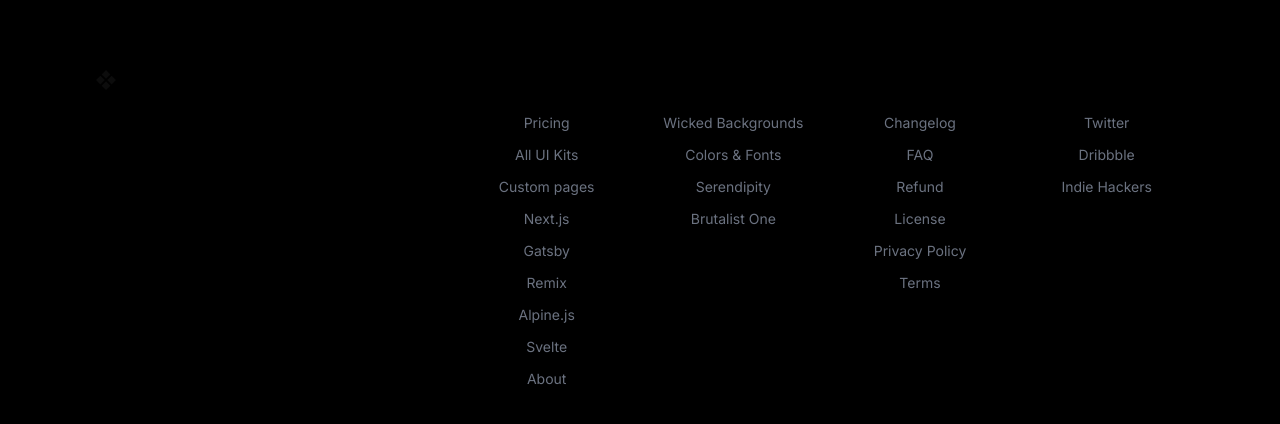
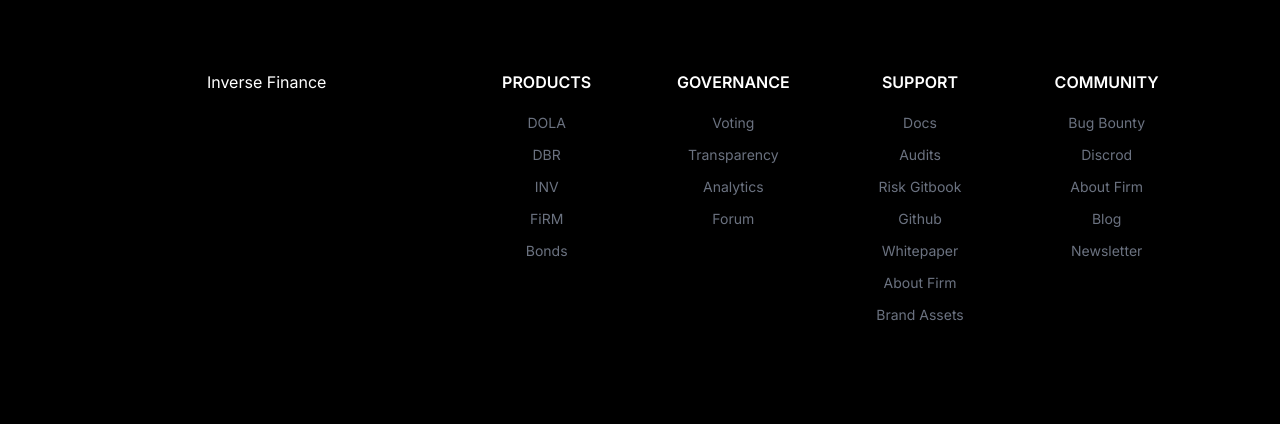
Before and after one commit to Tokenauts/inverse, a Next.js app: page / in a window 1280 px wide. Shown: the part 6458-6882 px from the top of the page. Built offline with nearby package versions, Linux system fonts and the light colour scheme.

Commit message:
update in footer and bug bounty components

```diff
--- a/components/Footer.tsx
+++ b/components/Footer.tsx
@@ -4,34 +4,15 @@
   return (
     <div>
       <footer className="" aria-labelledby="footer-heading">
-        <h2 id="footer-heading" className="sr-only">
-          Footer
-        </h2>
         <div className="px-4 py-12 mx-auto max-w-7xl sm:px-6 lg:px-16">
           <div className="xl:grid xl:grid-cols-3 xl:gap-8">
-            <div className="text-white xl:col-span-1">
-              <a
-                href="/"
-                className="text-lg font-bold tracking-tighter text-white transition duration-500 ease-in-out transform tracking-relaxed lg:pr-8"
-              >
-                <svg
-                  className="w-5 h-5"
-                  viewBox="0 0 232 232"
-                  fill="none"
-                  xmlns="http://www.w3.org/2000/svg"
-                >
-                  <path
-                    d="M166.524 51.4683L116.367 101.625L65.5235 51.4683L116.367 0.62434L166.524 51.4683ZM231.11 116.054L180.953 166.898L130.796 116.054L180.953 65.8969L231.11 116.054ZM101.939 116.054L51.0948 166.898L0.250934 116.054L51.0948 65.8969L101.939 116.054ZM166.524 181.326L116.367 231.483L65.5235 181.326L116.367 130.482L166.524 181.326Z"
-                    fill="#0c0c0c"
-                  ></path>
-                </svg>{" "}
-              </a>
-            </div>
+            <div className="text-white xl:col-span-1">Inverse Finance</div>
+
             <div className="grid grid-cols-2 gap-8 mt-12 xl:mt-0 xl:col-span-2">
               <div className="md:grid md:grid-cols-2 md:gap-8">
                 <div>
-                  <h3 className="font-semibold leading-6 text-black uppercase">
-                    Navigation
+                  <h3 className="font-semibold leading-6 text-white uppercase">
+                    Products
                   </h3>
                   <ul role="list" className="mt-4 space-y-2">
                     <li>
@@ -39,7 +20,7 @@
                         href="#"
                         className="text-sm text-gray-500 hover:text-blue-600"
                       >
-                        Pricing
+                        DOLA
                       </a>
                     </li>
                     <li>
@@ -47,7 +28,7 @@
                         href="#"
                         className="text-sm text-gray-500 hover:text-blue-600"
                       >
-                        All UI Kits
+                        DBR
                       </a>
                     </li>
                     <li>
@@ -55,7 +36,7 @@
                         href="#"
                         className="text-sm text-gray-500 hover:text-blue-600"
                       >
-                        Custom pages
+                        INV
                       </a>
                     </li>
                     <li>
@@ -63,7 +44,7 @@
                         href="#"
                         className="text-sm text-gray-500 hover:text-blue-600"
                       >
-                        Next.js
+                        FiRM
                       </a>
                     </li>
                     <li>
@@ -71,46 +52,14 @@
                         href="#"
                         className="text-sm text-gray-500 hover:text-blue-600"
                       >
-                        Gatsby
-                      </a>
-                    </li>
-                    <li>
-                      <a
-                        href="#"
-                        className="text-sm text-gray-500 hover:text-blue-600"
-                      >
-                        Remix
-                      </a>
-                    </li>
-                    <li>
-                      <a
-                        href="#"
-                        className="text-sm text-gray-500 hover:text-blue-600"
-                      >
-                        Alpine.js
-                      </a>
-                    </li>
-                    <li>
-                      <a
-                        href="#"
-                        className="text-sm text-gray-500 hover:text-blue-600"
-                      >
-                        Svelte
-                      </a>
-                    </li>
-                    <li>
-                      <a
-                        href="#"
-                        className="text-sm text-gray-500 hover:text-blue-600"
-                      >
-                        About
+                        Bonds
                       </a>
                     </li>
                   </ul>
                 </div>
                 <div className="mt-12 md:mt-0">
-                  <h3 className="font-semibold leading-6 text-black uppercase">
-                    UI/UX &amp; Dev
+                  <h3 className="font-semibold leading-6 text-white uppercase">
+                    Governance
                   </h3>
                   <ul role="list" className="mt-4 space-y-2">
                     <li>
@@ -118,7 +67,7 @@
                         href="https://www.wickedbackgrounds.com/"
                         className="text-sm text-gray-500 hover:text-blue-600"
                       >
-                        Wicked Backgrounds
+                        Voting
                       </a>
                     </li>
 
@@ -127,7 +76,7 @@
                         href="https://www.colorsandfonts.com/"
                         className="text-sm text-gray-500 hover:text-blue-600"
                       >
-                        Colors &amp; Fonts
+                        Transparency
                       </a>
                     </li>
                     <li>
@@ -135,7 +84,7 @@
                         href="https://www.serendipitytheme.com/"
                         className="text-sm text-gray-500 hover:text-blue-600"
                       >
-                        Serendipity
+                        Analytics
                       </a>
                     </li>
                     <li>
@@ -143,7 +92,7 @@
                         href="https://www.brutalist.one/"
                         className="text-sm text-gray-500 hover:text-blue-600"
                       >
-                        Brutalist One
+                        Forum
                       </a>
                     </li>
                   </ul>
@@ -151,8 +100,8 @@
               </div>
               <div className="md:grid md:grid-cols-2 md:gap-8">
                 <div>
-                  <h3 className="font-semibold leading-6 text-black uppercase">
-                    Legal
+                  <h3 className="font-semibold leading-6 text-white uppercase">
+                    Support
                   </h3>
                   <ul role="list" className="mt-4 space-y-2">
                     <li>
@@ -160,7 +109,7 @@
                         href="#"
                         className="text-sm text-gray-500 hover:text-blue-600"
                       >
-                        Changelog
+                        Docs
                       </a>
                     </li>
                     <li>
@@ -168,7 +117,7 @@
                         href="#"
                         className="text-sm text-gray-500 hover:text-blue-600"
                       >
-                        FAQ
+                        Audits
                       </a>
                     </li>
                     <li>
@@ -176,7 +125,7 @@
                         href="#"
                         className="text-sm text-gray-500 hover:text-blue-600"
                       >
-                        Refund
+                        Risk Gitbook
                       </a>
                     </li>
                     <li>
@@ -184,7 +133,7 @@
                         href="#"
                         className="text-sm text-gray-500 hover:text-blue-600"
                       >
-                        License
+                        Github
                       </a>
                     </li>
                     <li>
@@ -192,7 +141,7 @@
                         href="#"
                         className="text-sm text-gray-500 hover:text-blue-600"
                       >
-                        Privacy Policy
+                        Whitepaper
                       </a>
                     </li>
                     <li>
@@ -200,14 +149,22 @@
                         href="#"
                         className="text-sm text-gray-500 hover:text-blue-600"
                       >
-                        Terms
+                        About Firm
+                      </a>
+                    </li>
+                    <li>
+                      <a
+                        href="#"
+                        className="text-sm text-gray-500 hover:text-blue-600"
+                      >
+                        Brand Assets
                       </a>
                     </li>
                   </ul>
                 </div>
                 <div className="mt-12 md:mt-0">
-                  <h3 className="font-semibold leading-6 text-black uppercase">
-                    Socials
+                  <h3 className="font-semibold leading-6 text-white uppercase">
+                    Community
                   </h3>
                   <ul role="list" className="mt-4 space-y-2">
                     <li>
@@ -215,7 +172,7 @@
                         href="#"
                         className="text-sm text-gray-500 hover:text-blue-600"
                       >
-                        Twitter
+                        Bug Bounty
                       </a>
                     </li>
                     <li>
@@ -223,7 +180,7 @@
                         href="#"
                         className="text-sm text-gray-500 hover:text-blue-600"
                       >
-                        Dribbble
+                        Discrod
                       </a>
                     </li>
                     <li>
@@ -231,7 +188,23 @@
                         href="#"
                         className="text-sm text-gray-500 hover:text-blue-600"
                       >
-                        Indie Hackers
+                        About Firm
+                      </a>
+                    </li>
+                    <li>
+                      <a
+                        href="#"
+                        className="text-sm text-gray-500 hover:text-blue-600"
+                      >
+                        Blog
+                      </a>
+                    </li>
+                    <li>
+                      <a
+                        href="#"
+                        className="text-sm text-gray-500 hover:text-blue-600"
+                      >
+                        Newsletter
                       </a>
                     </li>
                   </ul>
--- a/components/bug.tsx
+++ b/components/bug.tsx
@@ -10,7 +10,7 @@
             src="https://d33wubrfki0l68.cloudfront.net/41cf01e1154fd7ef6121a544cedd9ba7be6b63ba/e0ab4/images/placeholders/rectangle1.svg"
             alt=""
           /> */}
-          <video src="/Home.mp4" autoPlay loop className="w-full pt-6" />
+          <video src="/Home.mp4" autoPlay loop muted className="w-full pt-6" />
         </div>
         <div>
           <p className="max-w-xl mx-auto mt-4 text-lg tracking-tight text-gray-600">
```
